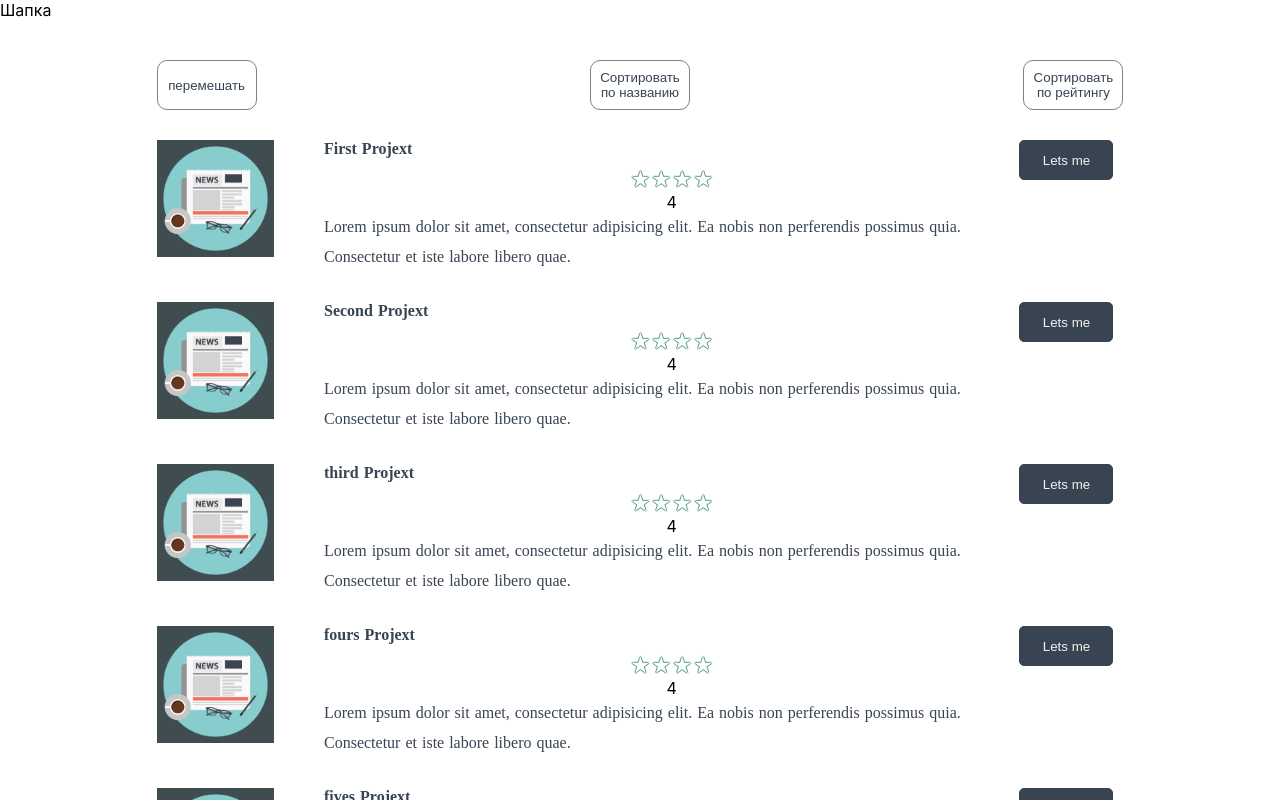
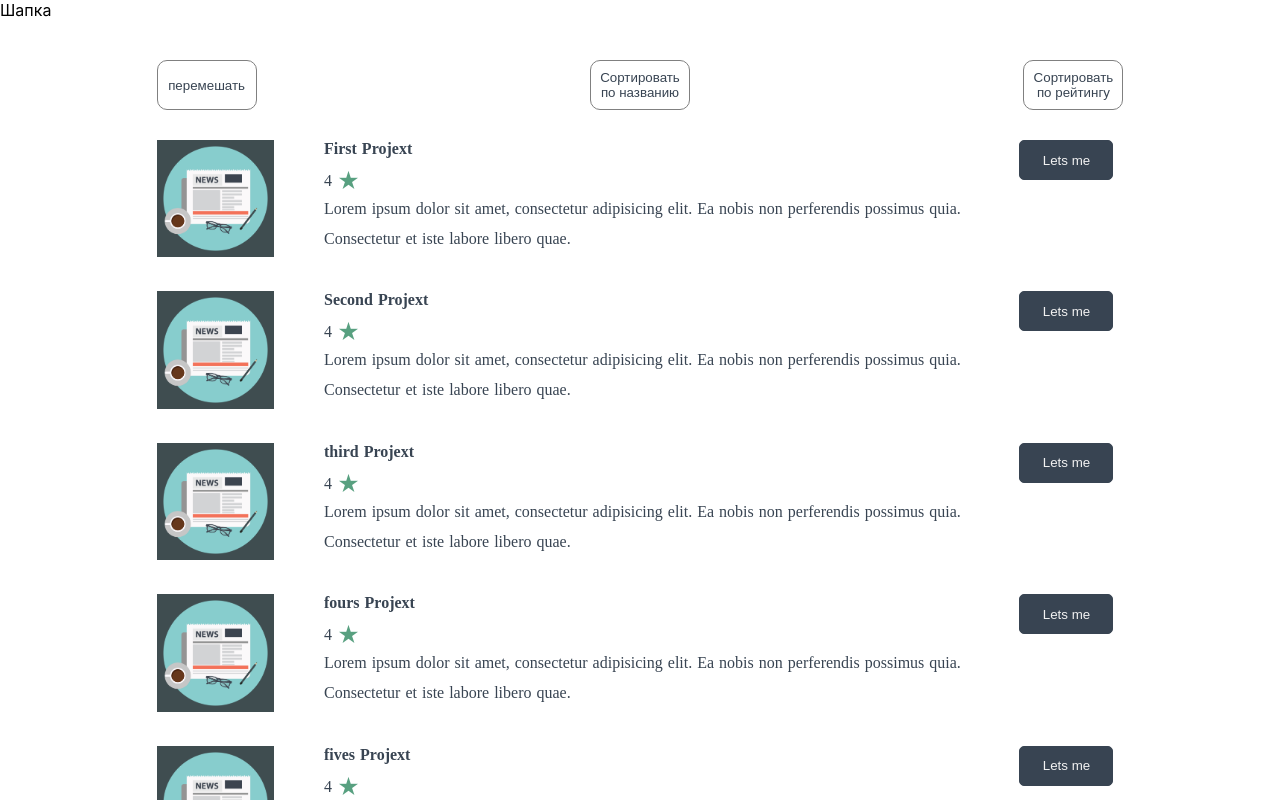
Before and after one commit to Desving/first-vue, a Nuxt app: page /articles in a window 1280 px wide. Shown: the top 800 px of the page. Built offline with nearby package versions, Linux system fonts and the light colour scheme.

Commit message:
Компонент рейтинга

```diff
--- a/components/articlesList.vue
+++ b/components/articlesList.vue
@@ -12,7 +12,7 @@
                 </div>
                 <div class="item__description">
                     <h2 class="item__description_name">{{ article.articleName }}</h2>
-                    <raiting-article v-bind:rating="4"></raiting-article>
+                    <raiting-article v-bind:rating="4" v-bind:countRating="4"></raiting-article>
                     <p  class="item__description_txt">{{ article.articlePewText}}</p>
                 </div>
                 <div class="item__btn">
--- a/components/raiting.vue
+++ b/components/raiting.vue
@@ -1,12 +1,9 @@
 <template>
-    <div>
+    <div class='rating'>
+        <p class='rating-count'>{{ countRating }}</p>
         <ul class="rate">
             <li class="star"></li>
-            <li class="star"></li>
-            <li class="star"></li>
-            <li class="star"></li>
         </ul>
-        <p>{{ rating }}</p>
     </div>
 </template>
 
@@ -14,15 +11,23 @@
     export default {
         props: {
             rating: Number,
+            countRating: Number,
         },
     }
 </script>
 
 <style>
+    .rating {
+        display: flex;
+        align-items: center;
+    }
     .rate {
         margin: 0;
         padding: 0;
         font-size: 0;
+        align-items: left;
+        padding-left: 5px;
+
     }
     .rate:hover .star {
         color: #58a080;
@@ -31,19 +36,16 @@
         margin: 0;
         padding: 0;
         display: inline-block;
-        font-size: 20px;
+        font-size: 22px;
         cursor: pointer;
-        color: #fff;
-        text-shadow:
-                0 1px #58a080,
-                0 -1px #58a080,
-                1px 0 #58a080,
-                -1px 0 #58a080;
+        color:  #58a080;
     }
     .rate .star:before {
         content: '\2605';
     }
-    .rate .star:hover ~ .star {
-        color: #fff;
+    .rating-count {
+        vertical-align: bottom;
+        font-family: "HelveticaCE";
+        color: rgb(56, 68, 82);
     }
 </style>
```
